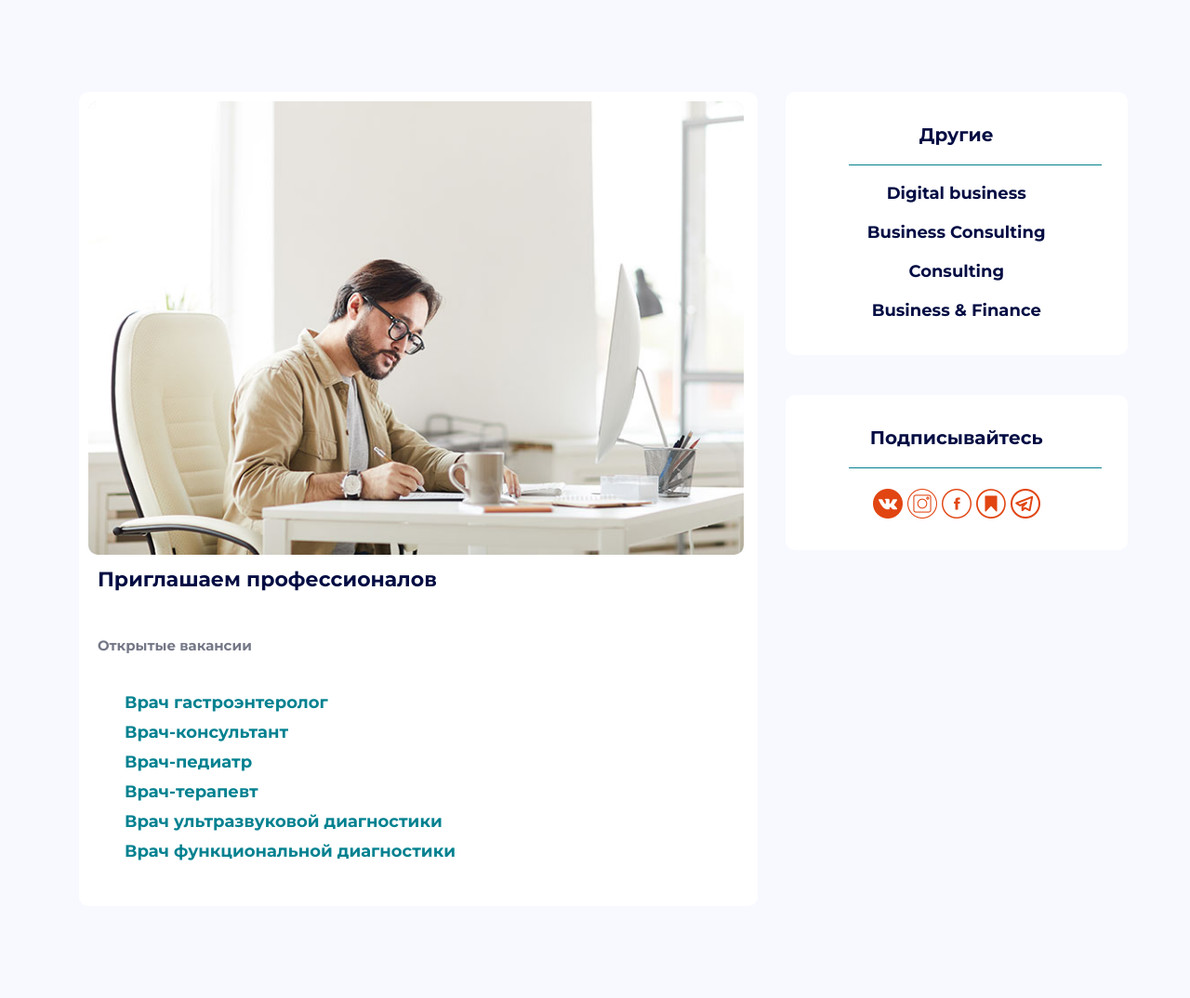
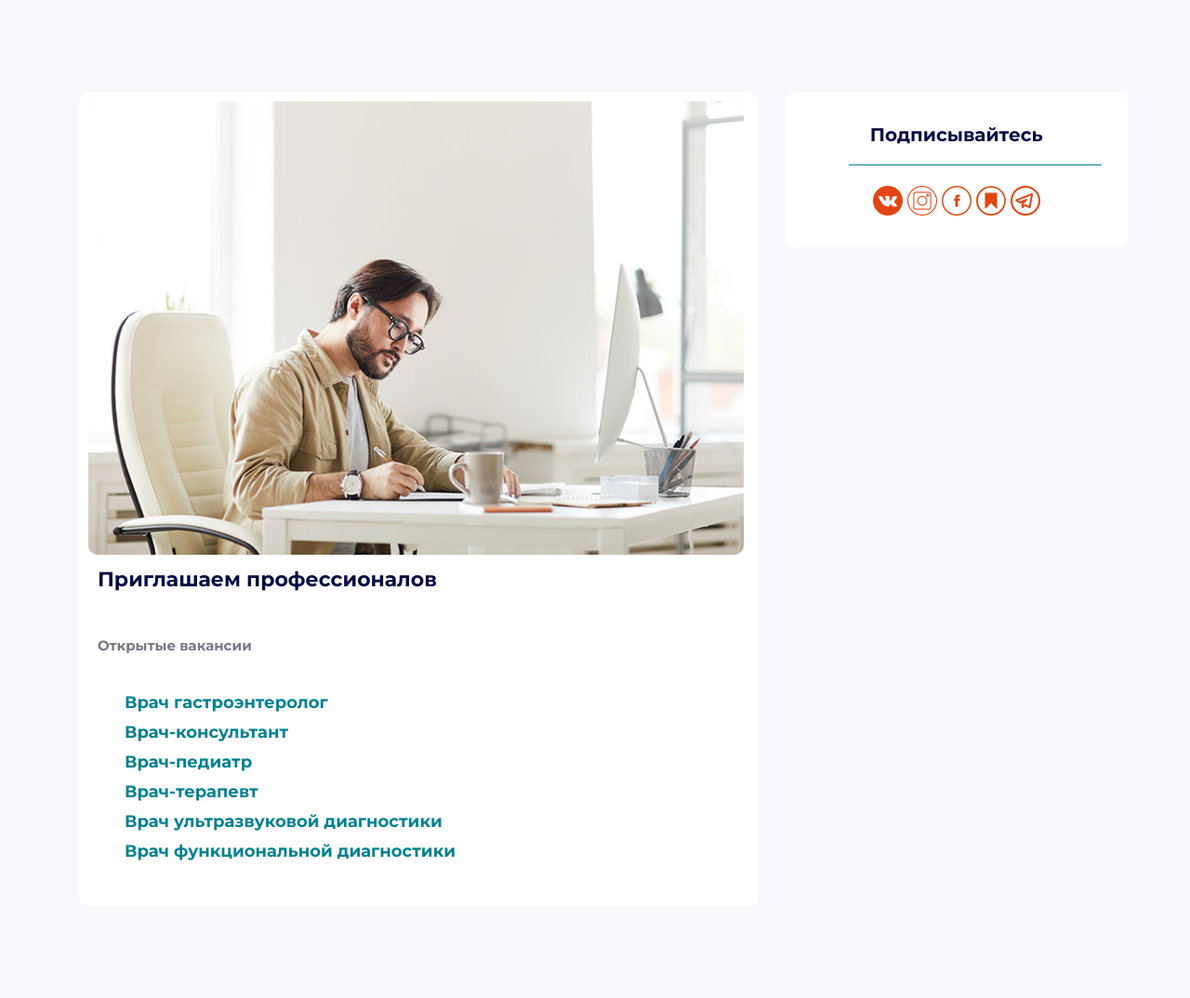
Before and after one commit to warmaxx/docvitta, a Django app: page /vacancy/ in a window 1280 px wide. Shown: the part 459-1533 px from the top of the page at 93% size. Run offline with Django 5.2, Linux system fonts and the light colour scheme; data comes from the database, SQL or seed files in the repository; some libraries are stand-ins or nearby versions.

```diff
--- a/docvitta/templates/homepage/vacancy.html
+++ b/docvitta/templates/homepage/vacancy.html
@@ -52,20 +52,20 @@
                     </div>
                 </div>
                 <div class="col-lg-4 col-md-12 col-sm-12 col-12 column">
-                    <div class="box1 box2">
-                        <h5 data-aos="fade-up" data-aos-duration="700">Другие</h5>
-                        <ul class="list-unstyled mb-0">
-                            <li class="text-size-16" data-aos="fade-up" data-aos-duration="700"><a
-                                    href="six-column.html">Digital business</a></li>
-                            <li class="text-size-16" data-aos="fade-up" data-aos-duration="700"><a
-                                    href="six-column.html">Business Consulting</a></li>
-                            <li class="text-size-16" data-aos="fade-up" data-aos-duration="700"><a
-                                    href="six-column.html">Consulting</a></li>
-                            <li class="mb-0 text-size-16" data-aos="fade-up" data-aos-duration="700"><a
-                                    href="six-column.html">Business & Finance</a>
-                            </li>
-                        </ul>
-                    </div>
+<!--                    <div class="box1 box2">-->
+<!--                        <h5 data-aos="fade-up" data-aos-duration="700">Другие</h5>-->
+<!--                        <ul class="list-unstyled mb-0">-->
+<!--                            <li class="text-size-16" data-aos="fade-up" data-aos-duration="700"><a-->
+<!--                                    href="six-column.html">Digital business</a></li>-->
+<!--                            <li class="text-size-16" data-aos="fade-up" data-aos-duration="700"><a-->
+<!--                                    href="six-column.html">Business Consulting</a></li>-->
+<!--                            <li class="text-size-16" data-aos="fade-up" data-aos-duration="700"><a-->
+<!--                                    href="six-column.html">Consulting</a></li>-->
+<!--                            <li class="mb-0 text-size-16" data-aos="fade-up" data-aos-duration="700"><a-->
+<!--                                    href="six-column.html">Business & Finance</a>-->
+<!--                            </li>-->
+<!--                        </ul>-->
+<!--                    </div>-->
                     {% include 'socnetworks.html' %}
                 </div>
             </div>
```
Also changed, not shown: docvitta/templates/homepage/vacancy_info.html (+1 -17 lines).
